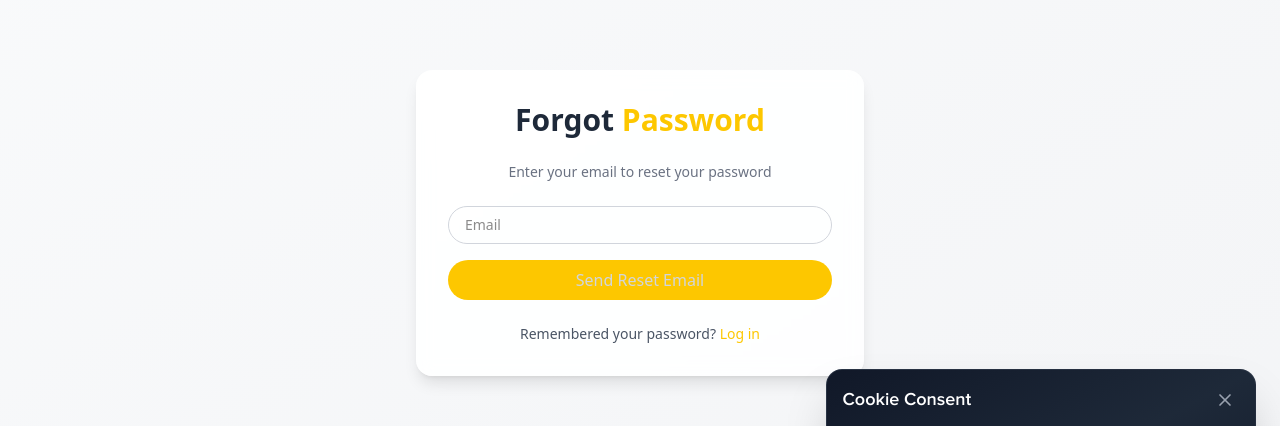
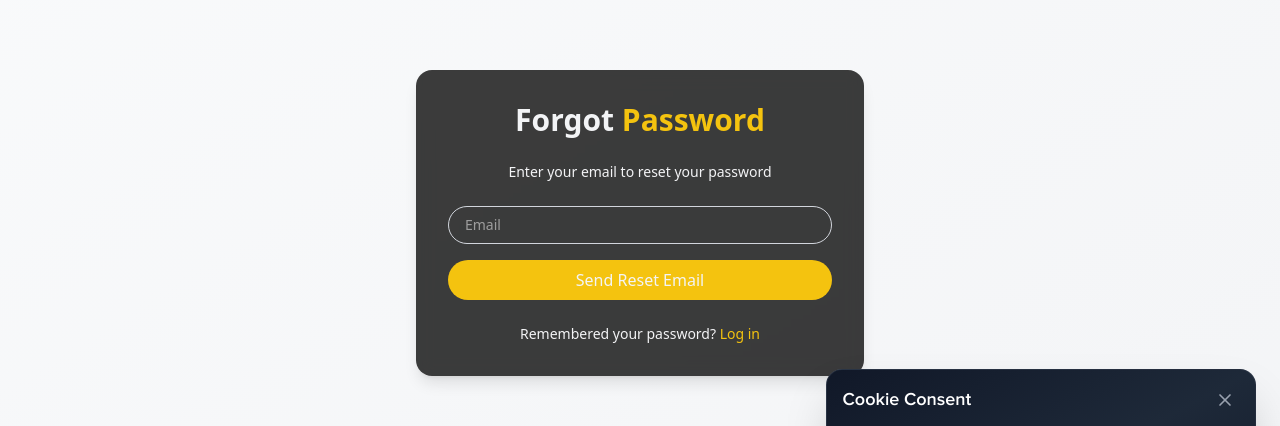
Before and after one commit to judeandy1999/vamossy.com, a Next.js app: page /forgot-password in a window 1280 px wide. Shown: the part 177-603 px from the top of the page. Built offline with nearby package versions, Linux system fonts and the light colour scheme; no server answers.

Commit message:
style: update Forgot Password page styles for improved readability and aesthetics

```diff
--- a/app/forgot-password/page.jsx
+++ b/app/forgot-password/page.jsx
@@ -30,20 +30,20 @@ export default function ForgotPasswordPage() {
 
   return (
     <div className="min-h-screen flex items-center justify-center bg-gradient-to-br from-gray-50 to-gray-100 font-sans p-4">
-      <div className="bg-white/90 backdrop-blur-sm shadow-lg rounded-2xl p-8 max-w-md w-full flex flex-col gap-6 text-center">
-        <h1 className="text-3xl font-bold text-gray-800">
-          Forgot <span className="text-yellow-400">Password</span>
+      <div className="bg-[#262626]/90 backdrop-blur-sm shadow-lg rounded-2xl p-8 max-w-md w-full flex flex-col gap-6 text-center">
+        <h1 className="text-3xl font-bold text-gray-100">
+          Forgot <span className="text-[#f4c30f]">Password</span>
         </h1>
-        <p className="text-gray-500 text-sm">
+        <p className="text-gray-100 text-sm">
           Enter your email to reset your password
         </p>
 
         {message ? (
           <div className="flex flex-col gap-3 items-center">
-            <p className="text-green-600 text-sm">{message}</p>
+            <p className="text-green-400 text-sm">{message}</p>
             <a
               href="/login"
-              className="inline-block mt-2 bg-yellow-400 hover:bg-yellow-500 text-gray-300 rounded-full py-2 px-4 font-medium transition-colors"
+              className="inline-block mt-2 bg-[#f4c30f] hover:bg-yellow-500 text-gray-300 rounded-full py-2 px-4 font-medium transition-colors"
             >
               Back to Login
             </a>
@@ -56,7 +56,7 @@ export default function ForgotPasswordPage() {
               value={email}
               onChange={(e) => setEmail(e.target.value)}
               required
-              className="px-4 py-2 rounded-full border border-gray-300 focus:outline-none focus:ring-2 focus:ring-yellow-400 text-sm"
+              className="text-white px-4 py-2 rounded-full border border-gray-300 focus:outline-none focus:ring-2 focus:ring-yellow-400 text-sm"
             />
 
             {error && (
@@ -66,7 +66,7 @@ export default function ForgotPasswordPage() {
             <button
               type="submit"
               disabled={loading}
-              className="bg-yellow-400 hover:bg-yellow-500 text-gray-300 rounded-full py-2 font-medium transition-colors"
+              className="bg-[#f4c30f] hover:bg-yellow-500 text-gray-100 rounded-full py-2 font-medium transition-colors"
             >
               {loading ? <Spinner size="small" /> : 'Send Reset Email'}
             </button>
@@ -74,9 +74,9 @@ export default function ForgotPasswordPage() {
         )}
 
         {!message && (
-          <p className="text-center text-sm text-gray-600">
+          <p className="text-center text-sm text-gray-100">
             Remembered your password?{' '}
-            <Link href="/login" className="text-yellow-400 hover:underline">
+            <Link href="/login" className="text-[#f4c30f] hover:underline">
               Log in
             </Link>
           </p>
```
